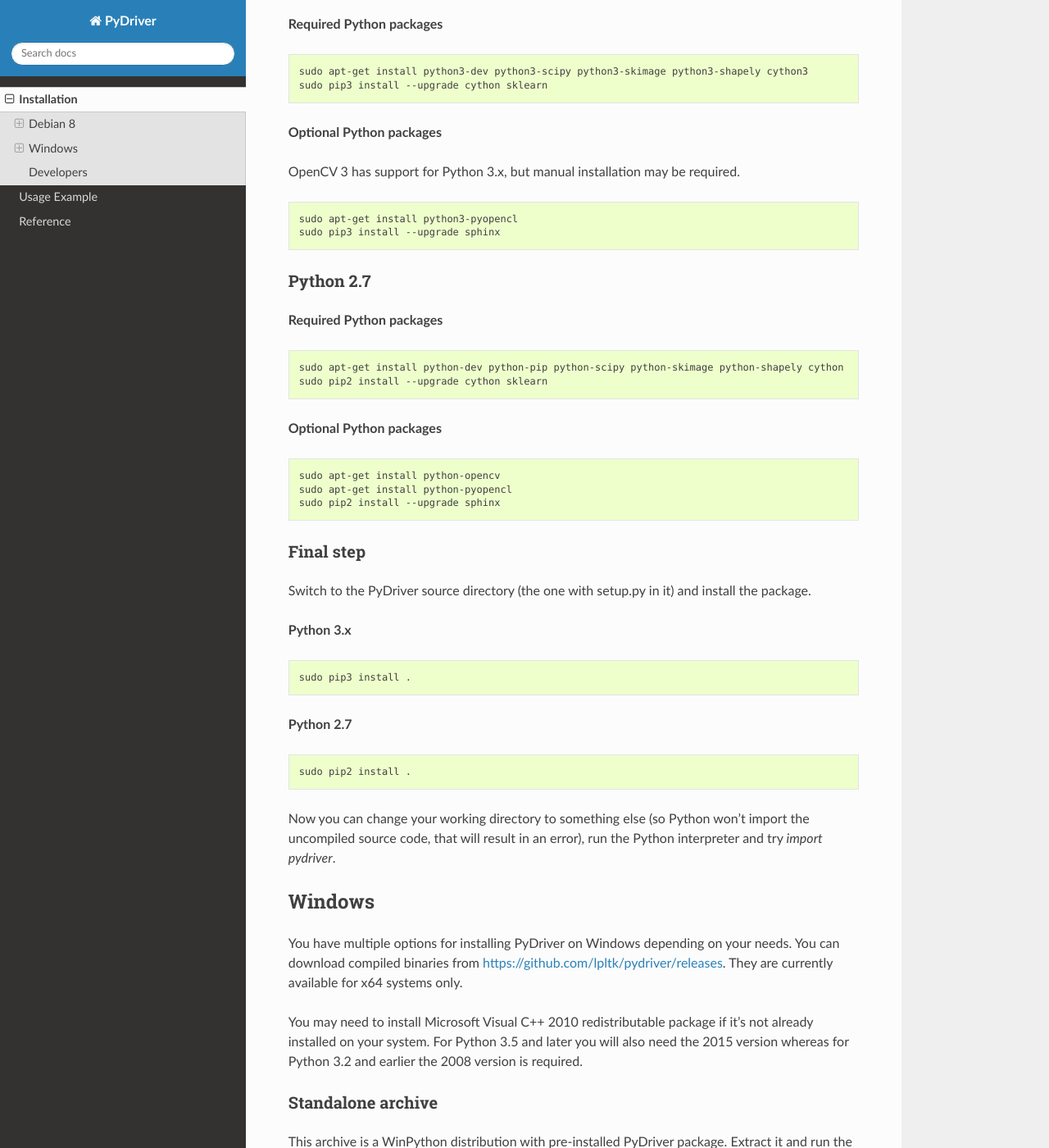
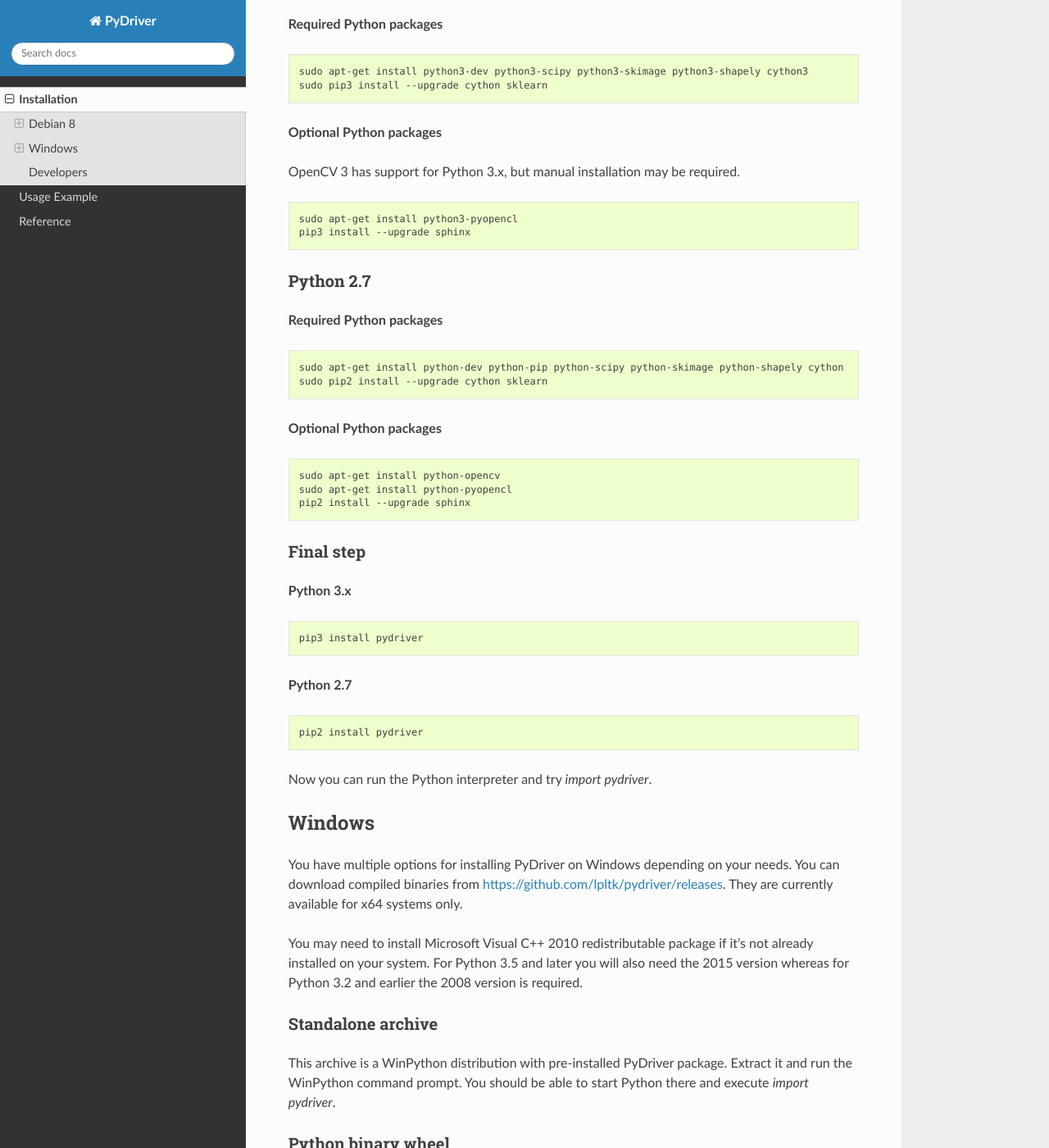
Before and after one commit to Leonard-Plotkin/pydriver, a Sphinx documentation site: the page built from doc/installation.rst, in a window 1280 px wide and 1400 px high, scrolled down 1159 px. Shown: the whole window at 82% size. Built offline with Sphinx 7.4.7 and the Read the Docs theme 2.0.0, drawn with Linux system fonts in a browser that asks for light colours; the version number could not be read and is left out; some of the changed text lies outside the part shown.

Commit message:
Update installation instructions

```diff
--- a/doc/installation.rst
+++ b/doc/installation.rst
@@ -63,7 +63,7 @@
 .. code-block:: none
 
     sudo apt-get install python3-pyopencl
-    sudo pip3 install --upgrade sphinx
+    pip3 install --upgrade sphinx
 
 Python 2.7
 ----------
@@ -81,27 +81,24 @@
 
     sudo apt-get install python-opencv
     sudo apt-get install python-pyopencl
-    sudo pip2 install --upgrade sphinx
+    pip2 install --upgrade sphinx
 
 Final step
 ----------
-
-Switch to the PyDriver source directory (the one with setup.py in it) and install the package.
 
 **Python 3.x**
 
 .. code-block:: none
 
-    sudo pip3 install .
+    pip3 install pydriver
 
 **Python 2.7**
 
 .. code-block:: none
 
-    sudo pip2 install .
+    pip2 install pydriver
 
-Now you can change your working directory to something else (so Python won't import the uncompiled
-source code, that will result in an error), run the Python interpreter and try *import pydriver*.
+Now you can run the Python interpreter and try *import pydriver*.
 
 
 -------
```
Also changed, not shown: other parts of doc/installation.rst (+8 -0 lines).
